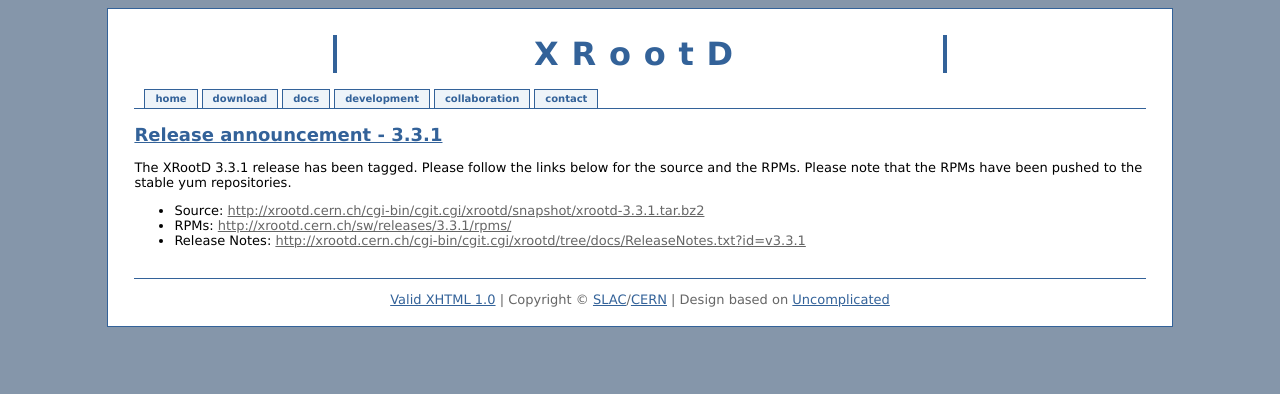
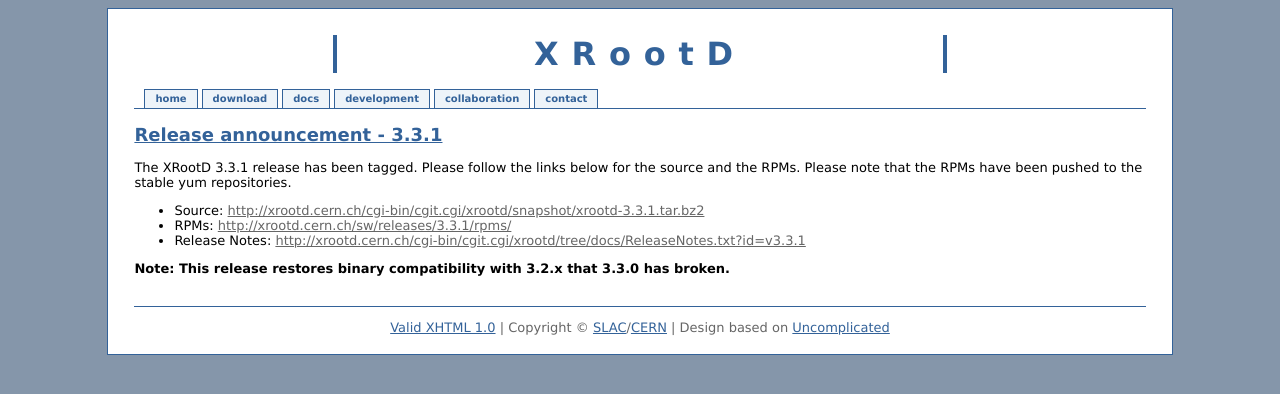
Before and after one commit to xrootd/xrootd-website, a Jekyll site: the page built from _posts/2013-03-06-announcement_3_3_1.md, in a window 1280 px wide. Shown: the top 394 px of the page. Built offline with Jekyll 4.4.1, drawn with Linux system fonts in a browser that asks for light colours; Markdown is read by kramdown in place of the engine named in the settings.

Commit message:
Add note about binary compatibility

```diff
--- a/_posts/2013-03-06-announcement_3_3_1.md
+++ b/_posts/2013-03-06-announcement_3_3_1.md
@@ -13,3 +13,5 @@ to the stable yum repositories.
  * Source: [http://xrootd.cern.ch/cgi-bin/cgit.cgi/xrootd/snapshot/xrootd-3.3.1.tar.bz2](http://xrootd.cern.ch/cgi-bin/cgit.cgi/xrootd/snapshot/xrootd-3.3.1.tar.bz2)
  * RPMs: [http://xrootd.cern.ch/sw/releases/3.3.1/rpms/](http://xrootd.cern.ch/sw/releases/3.3.1/rpms/)
  * Release Notes: [http://xrootd.cern.ch/cgi-bin/cgit.cgi/xrootd/tree/docs/ReleaseNotes.txt?id=v3.3.1](http://xrootd.cern.ch/cgi-bin/cgit.cgi/xrootd/tree/docs/ReleaseNotes.txt?id=v3.3.1)
+
+**Note: This release restores binary compatibility with 3.2.x that 3.3.0 has broken.**
```
